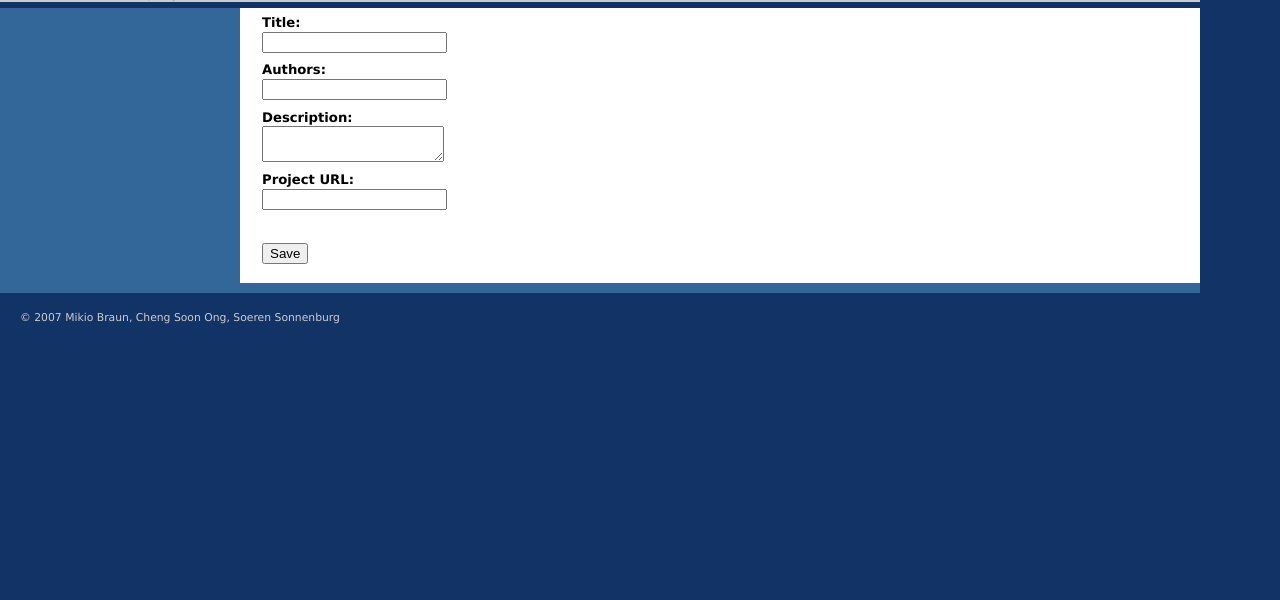
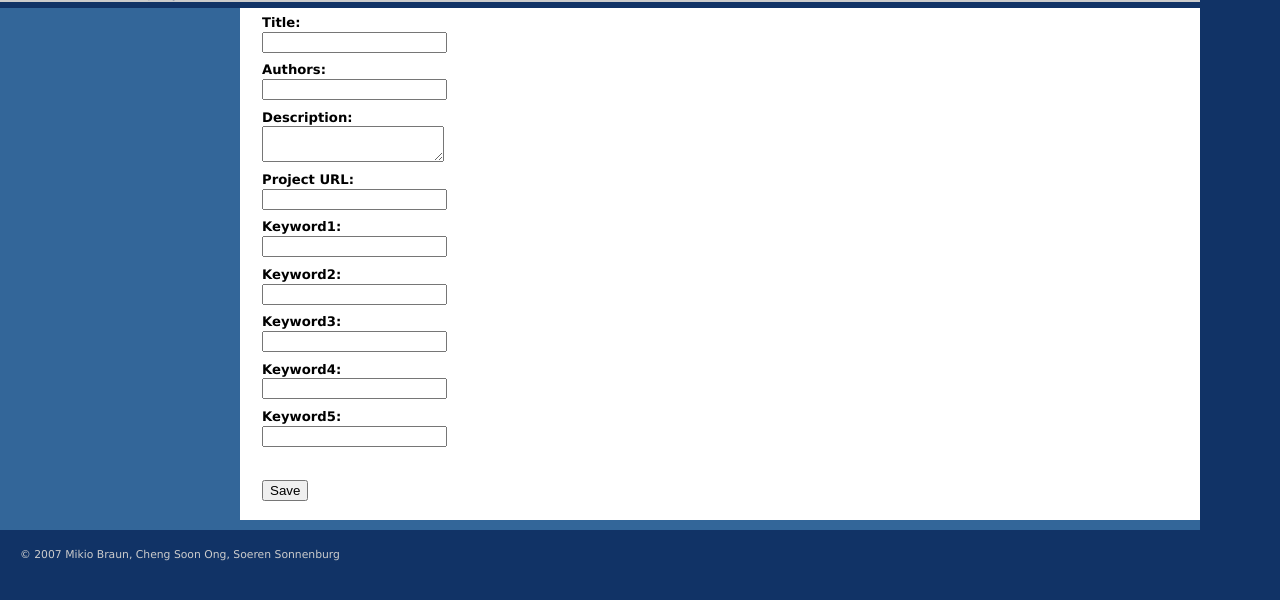
Before and after one commit to open-machine-learning/mloss, a Django app: template templates/software_add.html in a window 1280 px wide. Shown: the part 98-698 px from the top of the page. Run offline with Django 3.2, Linux system fonts and the light colour scheme; the template is opened without the code that fills it, so the values that code supplies are empty, except form fields; tables that the repository leaves empty hold one stand-in row (values such as "Sample post"); form fields are guessed from the names that the template uses.

Commit message:
updated model to include keyword, but couldn't update database because sqlite3 not installed on congo

```diff
--- a/templates/software_add.html
+++ b/templates/software_add.html
@@ -49,6 +49,51 @@
       </label>
     </dt>
     <dd>{{ form.project_url }}</dd>
+    <dt><label for="keyword1">
+        Keyword1: {% if form.keyword1.errors %}
+        <span class="error">
+          {{ form.keyword1.errors|join:", " }}
+        </span>
+        {% endif %}
+      </label>
+    </dt>
+    <dd>{{ form.keyword1 }}</dd>
+    <dt><label for="keyword2">
+        Keyword2: {% if form.keyword2.errors %}
+        <span class="error">
+          {{ form.keyword2.errors|join:", " }}
+        </span>
+        {% endif %}
+      </label>
+    </dt>
+    <dd>{{ form.keyword2 }}</dd>
+    <dt><label for="keyword3">
+        Keyword3: {% if form.keyword3.errors %}
+        <span class="error">
+          {{ form.keyword3.errors|join:", " }}
+        </span>
+        {% endif %}
+      </label>
+    </dt>
+    <dd>{{ form.keyword3 }}</dd>
+    <dt><label for="keyword4">
+        Keyword4: {% if form.keyword4.errors %}
+        <span class="error">
+          {{ form.keyword4.errors|join:", " }}
+        </span>
+        {% endif %}
+      </label>
+    </dt>
+    <dd>{{ form.keyword4 }}</dd>
+    <dt><label for="keyword5">
+        Keyword5: {% if form.keyword5.errors %}
+        <span class="error">
+          {{ form.keyword5.errors|join:", " }}
+        </span>
+        {% endif %}
+      </label>
+    </dt>
+    <dd>{{ form.keyword5 }}</dd>
     <br />
     <dt><input type="submit" value="Save" /></dt>
   </dl>
--- a/templates/software_detail.html
+++ b/templates/software_detail.html
@@ -14,6 +14,10 @@
 <dd>{{ object.pub_date|date:"j F Y" }}</dd>
 <dt>Last Updated:</dt>
 <dd>{{ object.updated_date|date:"j F Y" }}</dd>
+<dt>Open Source License:</dt>
+<dd>{{ object.os_license }}</dd>
+<dt>Programming Language(s):</dt>
+<dd>{{ object.language }}</dd>
 </dl>
 {% endblock %}
 
@@ -23,5 +27,7 @@
 <dd>{{ object.description }}</dd>
 <dt>URL:</dt>
 <dd>{{ object.project_url }}</dd>
+<dt>Keyword(s):</dt>
+<dd>{{ object.keyword1 }}{{ object.keyword2 }}{{ object.keyword3 }}{{ object.keyword4 }}{{ object.keyword5 }}</dd>
 </dl>
 {% endblock %}
```
Also changed, not shown: software/models.py (+8 -0 lines), templates/software_list.html (+0 -9 lines), templates/base_community.html (line endings or trailing spaces).
